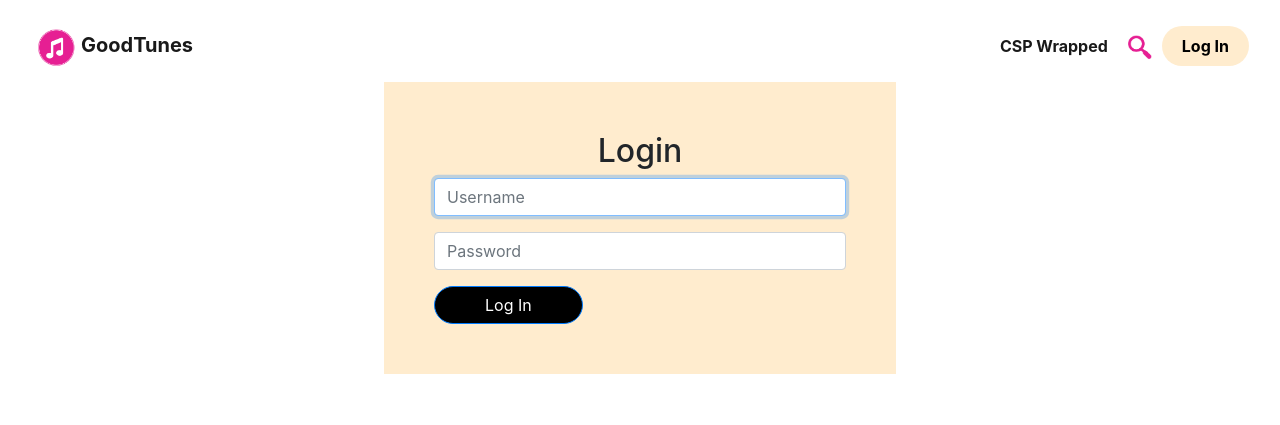
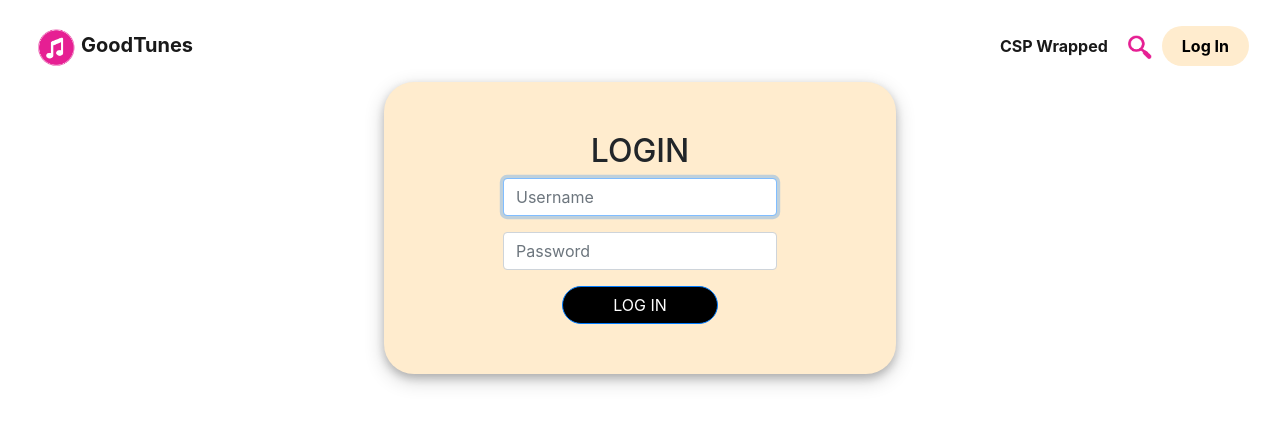
Before and after one commit to sarahwxie/GoodTunes, a Flask app: page /login/ in a window 1280 px wide. Shown: the top 425 px of the page. Run offline with Flask 2, Linux system fonts and the light colour scheme; some libraries are stand-ins or nearby versions.

Commit message:
added login page styles.html

```diff
--- a/templates/login.html
+++ b/templates/login.html
@@ -1,8 +1,8 @@
 {% extends 'base.html' %}
 {% block content %}
 <div class="clearblock">
-    <h2 style="text-align: center;">Login</h2>
-    <form action="/login" method="post">
+    <form action="/login" method="post" style="display:inline-grid;">
+        <h2 style="text-align: center; margin-left:auto; margin-right:auto;">Login</h2>
         <div class="form-group">
             <input autocomplete="off" autofocus class="form-control" name="username" placeholder="Username" type="text">
         </div>
--- a/templates/styles.html
+++ b/templates/styles.html
@@ -52,6 +52,11 @@
     padding: 50px;
     margin-left: auto;
     margin-right: auto;
+    display:flex;
+    justify-content: center;
+    border-radius: 30px;
+    box-shadow: 0 4px 8px 0 rgba(0, 0, 0, 0.2), 0 6px 20px 0 rgba(0, 0, 0, 0.19);
+    text-transform: uppercase;
 
 }
 
@@ -64,6 +69,7 @@
     color: white;
     margin-left: auto;
     margin-right: auto;
+    text-transform: uppercase;
 }
 
 #button {
```
